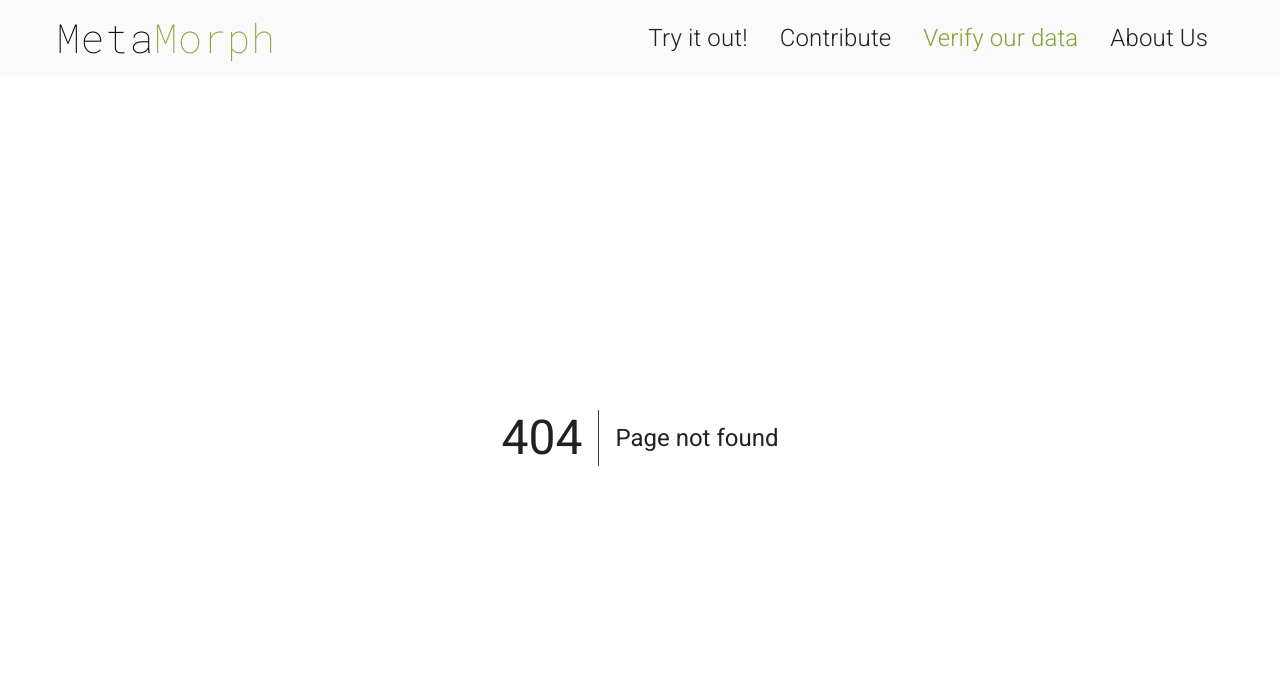
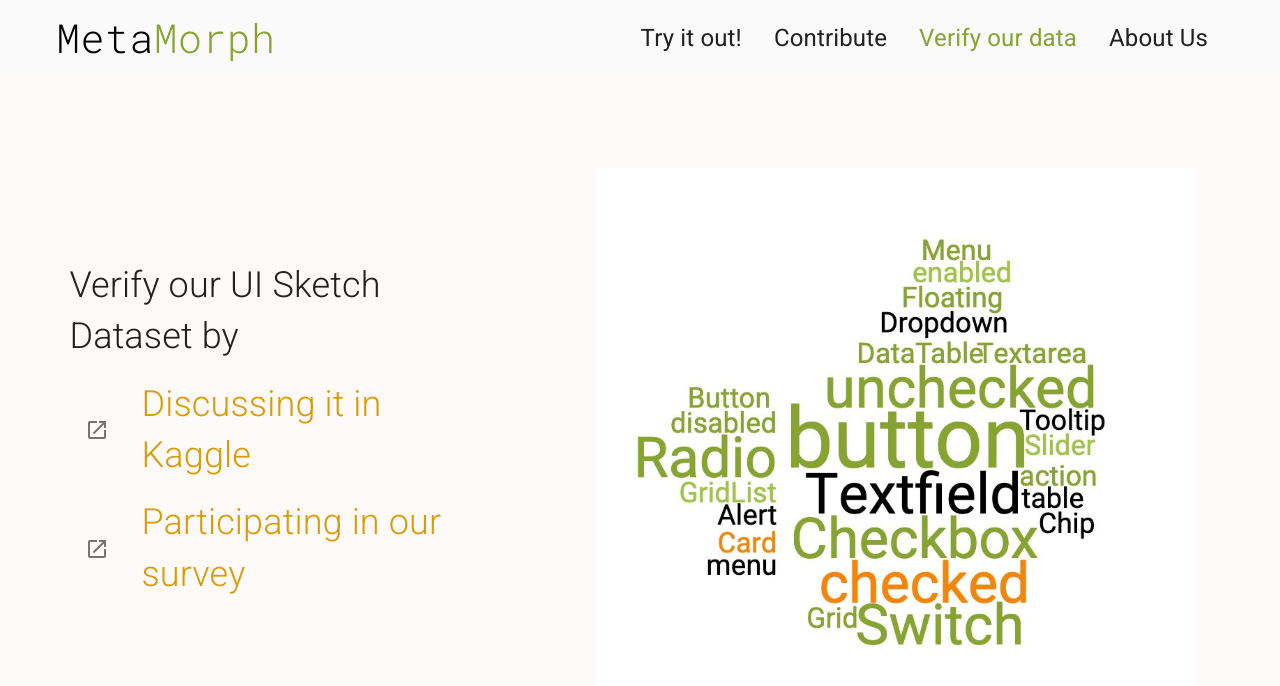
Before and after one commit to vinothpandian/metamorph-gui, a React (Create React App) app: page /verify-our-data in a window 1280 px wide. Before the commit this address had no page. Shown: the top 686 px of the page. Built offline with nearby package versions, Linux system fonts and the light colour scheme.

Commit message:
change  navigation text to bold and add verify page

```diff
--- a/public/index.html
+++ b/public/index.html
@@ -26,7 +26,7 @@
       Learn how to configure a non-root public URL by running `npm run build`.
     -->
     <link
-      href="https://fonts.googleapis.com/css?family=Roboto+Mono:100|Roboto:300,400,500,700&display=swap"
+      href="https://fonts.googleapis.com/css?family=Roboto+Mono:300|Roboto:300,400,500,700&display=swap"
       rel="stylesheet"
     />
 
--- a/src/components/Navigation/Link.jsx
+++ b/src/components/Navigation/Link.jsx
@@ -7,7 +7,7 @@ import { RouterNavLink as RouterLink } from "../RouterLink";
 
 const useStyles = makeStyles(theme => ({
   link: {
-    fontWeight: 200,
+    fontWeight: 400,
     paddingRight: "2rem",
     "&:hover": {
       color: theme.palette.secondary.main
--- a/src/components/Navigation/Logo.jsx
+++ b/src/components/Navigation/Logo.jsx
@@ -9,7 +9,7 @@ const useStyles = makeStyles(theme => ({
   common: {
     fontFamily: "Roboto Mono",
     fontSize: "2.5rem",
-    fontWeight: 100
+    fontWeight: 300
   },
   meta: {
     paddingLeft: theme.spacing(2),
--- a/src/components/SectionContainer/index.jsx
+++ b/src/components/SectionContainer/index.jsx
@@ -39,7 +39,7 @@ const SectionContainer = ({
 };
 
 SectionContainer.defaultProps = {
-  solidBackground: "#FFF",
+  solidBackground: undefined,
   fullPage: false,
   gradientBackground: false
 };
--- a/src/routes.jsx
+++ b/src/routes.jsx
@@ -4,6 +4,7 @@ import Error from "./screens/Error";
 import Home from "./screens/Home";
 import TryItOut from "./screens/TryItOut";
 import Contribute from "./screens/Contribute";
+import VerifyOurData from "./screens/VerifyOurData";
 
 function Routes() {
   return (
@@ -11,6 +12,7 @@ function Routes() {
       <Route exact path="/" component={Home} />
       <Route exact path="/try-it-out" component={TryItOut} />
       <Route exact path="/contribute" component={Contribute} />
+      <Route exact path="/verify-our-data" component={VerifyOurData} />
       <Route component={Error} />
     </Switch>
   );
--- /dev/null
+++ b/src/screens/VerifyOurData/index.jsx
@@ -0,0 +1,81 @@
+import React from "react";
+import {
+  Grid,
+  Box,
+  Link,
+  List,
+  ListItem,
+  ListItemText,
+  ListItemIcon
+} from "@material-ui/core";
+import { makeStyles } from "@material-ui/styles";
+import LaunchOutlinedIcon from "@material-ui/icons/LaunchOutlined";
+
+import WordCloudImage from "../../assets/images/wordcloud.svg";
+import SectionContainer from "../../components/SectionContainer";
+import DisplayImage from "../../components/DisplayImage";
+import Information from "../../components/Information";
+import { useGridStyles } from "../../styles";
+
+const useStyles = makeStyles({
+  root: {
+    height: "100%"
+  }
+});
+
+const links = [
+  {
+    id: 1,
+    href: "https://www.kaggle.com/metamorph/uisketch_dataset",
+    name: "Discussing it in Kaggle"
+  },
+  {
+    id: 2,
+    href: "https://uisketch-survey.web.app/",
+    name: "Participating in our survey"
+  }
+];
+
+const list = links.map(link => (
+  <ListItem key={link.id}>
+    <ListItemIcon>
+      <LaunchOutlinedIcon />
+    </ListItemIcon>
+    <ListItemText>
+      <Information>
+        <Link rel="noopener" target="_blank" color="secondary" href={link.href}>
+          {link.name}
+        </Link>
+      </Information>
+    </ListItemText>
+  </ListItem>
+));
+
+const VerifyOurData = () => {
+  const styles = useStyles();
+  const gridStyles = useGridStyles();
+
+  return (
+    <SectionContainer>
+      <Box className={gridStyles.gridContainer}>
+        <Box className={gridStyles.leftPane}>
+          <Grid container spacing={4} justify="center" alignItems="center">
+            <Grid item xs={10}>
+              <Information>
+                <span>Verify our </span>
+                <span className={styles.secondaryText}>UI Sketch Dataset </span>
+                <span>by </span>
+                <List dense>{list}</List>
+              </Information>
+            </Grid>
+          </Grid>
+        </Box>
+        <Box className={gridStyles.rightPane}>
+          <DisplayImage Image={WordCloudImage} type="others" alt="Word Cloud" />
+        </Box>
+      </Box>
+    </SectionContainer>
+  );
+};
+
+export default VerifyOurData;
```
Also changed, not shown: src/assets/images/wordcloud.svg (added).
